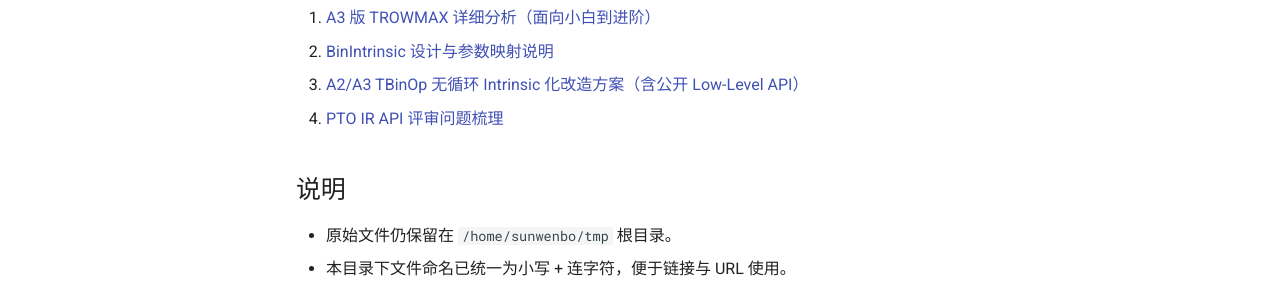
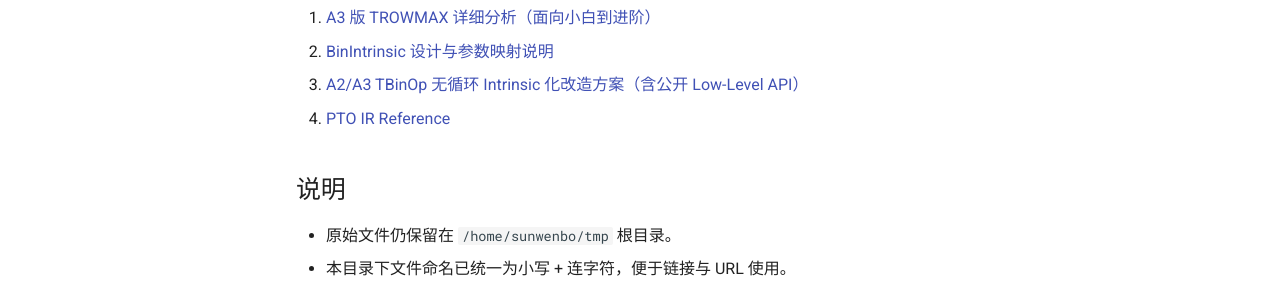
Before and after one commit to WenboCodes/tech-lab-notes, an MkDocs documentation site: the page built from docs/README.md, in a window 1280 px wide. Shown: the part 291-591 px from the top of the page. Built offline with MkDocs 1.6.1 and Material for MkDocs 9.7.7, drawn with Linux system fonts in a browser that asks for light colours.

Commit message:
docs: remove broken link after API comments page deletion

```diff
--- a/docs/README.md
+++ b/docs/README.md
@@ -7,7 +7,7 @@
 1. [A3 版 TROWMAX 详细分析（面向小白到进阶）](./intrin-intro.md)
 2. [BinIntrinsic 设计与参数映射说明](./bin-intrinsic.md)
 3. [A2/A3 TBinOp 无循环 Intrinsic 化改造方案（含公开 Low-Level API）](./pto-intrinsic-plan.md)
-4. [PTO IR API 评审问题梳理](./pto-ir-api-comments.md)
+4. [PTO IR Reference](./pto-ir-manual.md)
 
 ## 说明
 
```
